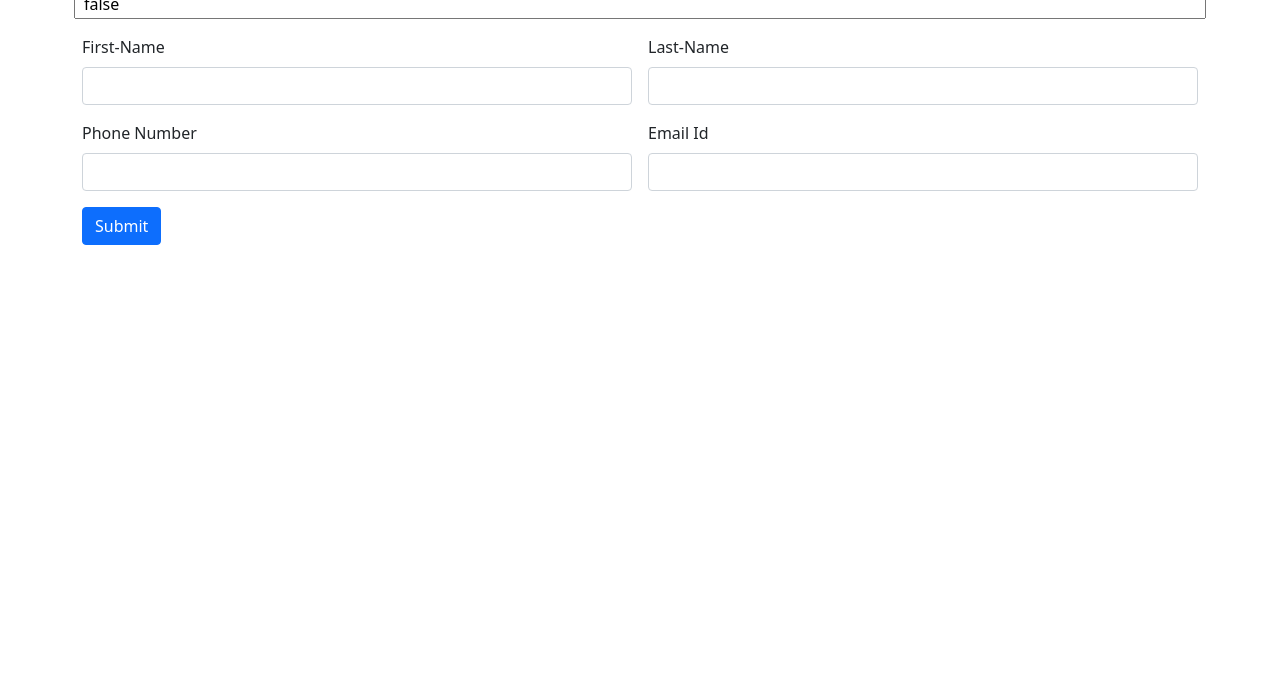
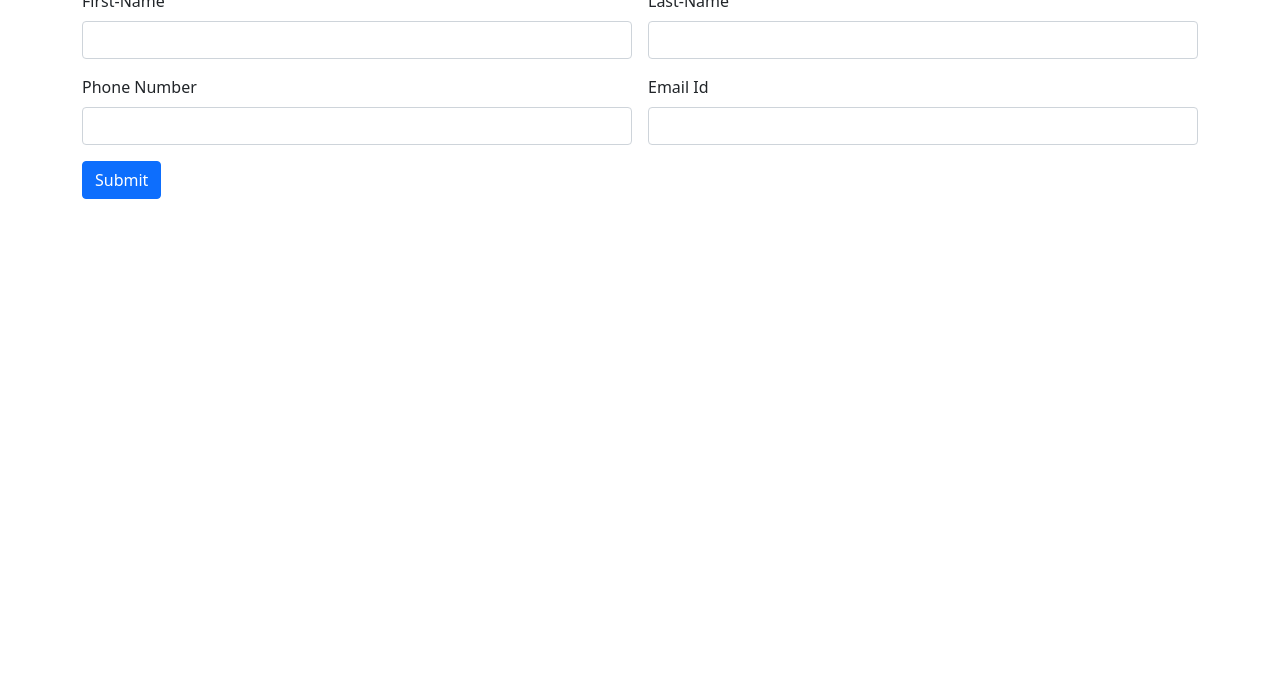
Before and after one commit to sanhith1998/formsubmitdemo, a plain HTML site: page index.html in a window 1280 px wide. Shown: the part 115-800 px from the top of the page. Drawn offline with nearby package versions, Linux system fonts and the light colour scheme.

Commit message:
Add files via upload

```diff
--- a/index.html
+++ b/index.html
@@ -12,7 +12,7 @@
         <h1>Contact Me</h1>
         <form class="row g-3" action="https://formsubmit.co/fb5e7f3dfb036bd2ad3af9cd6b0aa488" method="POST">
             <!-- honey pot -->
-            <input type="text" name="_honey" value="false">
+            <input type="text" name="_honey" style="display: none;">
                         <!-- Disable Captcha -->
             <input type="hidden" name="_captcha" value="false">
 
```
